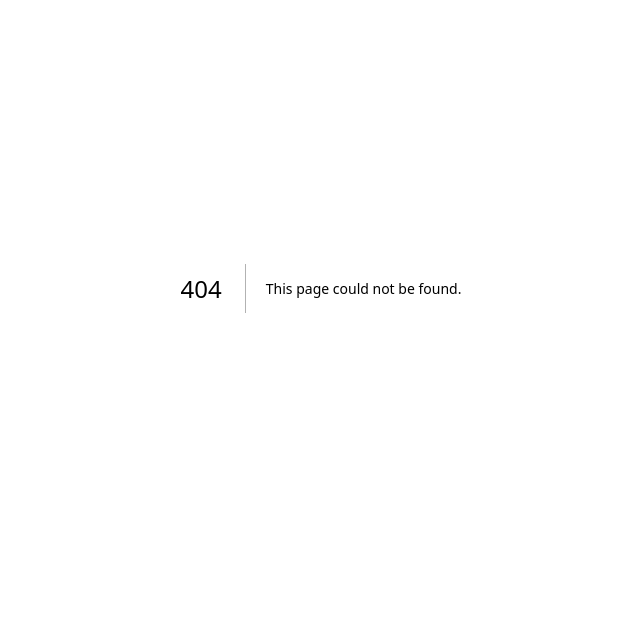
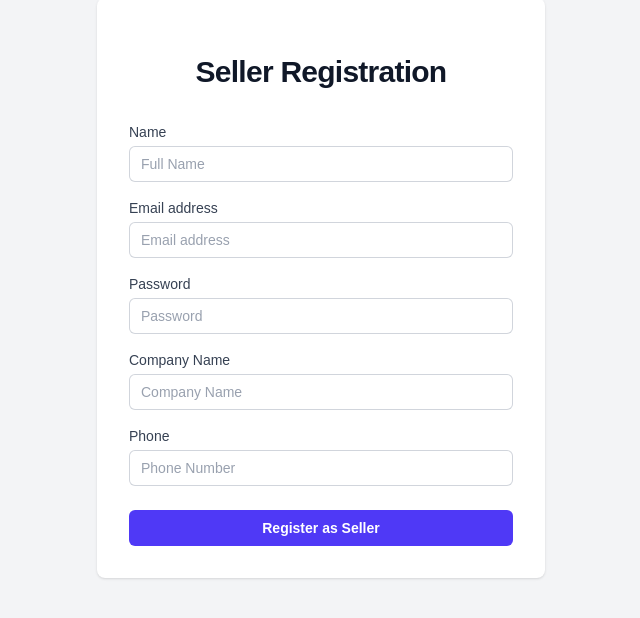
Before and after one commit to Maaz-21/scv, a Next.js app in the folder frontend/: page /register-seller in a window 1280 px wide. Before the commit this address had no page. Shown: the part 112-730 px from the top of the page, without its empty margins (319-959 px from the left). Built offline with nearby package versions, Linux system fonts and the light colour scheme; no server answers.

Commit message:
feat(auth): seller onboarding registration page

```diff
--- /dev/null
+++ b/frontend/app/(public)/register-seller/page.js
@@ -0,0 +1,170 @@
+'use client';
+
+import { useState } from 'react';
+import { useRouter } from 'next/navigation';
+import { apiPost } from '@/services/apiClient';
+
+export default function SellerSignupPage() {
+    const router = useRouter();
+
+    const [formData, setFormData] = useState({
+        name: '',
+        email: '',
+        password: '',
+        companyName: '',
+        phone: ''
+    });
+    const [error, setError] = useState('');
+    const [loading, setLoading] = useState(false);
+
+    const handleChange = (e) => {
+        const { name, value } = e.target;
+        setFormData(prev => ({
+            ...prev,
+            [name]: value
+        }));
+    };
+
+    const handleSubmit = async (e) => {
+        e.preventDefault();
+        setError('');
+        setLoading(true);
+
+        try {
+            await apiPost('/auth/register', {
+                ...formData,
+                roleName: 'seller'
+            });
+
+            alert('Account pending admin approval');
+            router.push('/login');
+        } catch (err) {
+            setError(err.message || 'Registration failed');
+        } finally {
+            setLoading(false);
+        }
+    };
+
+    return (
+        <div className="flex min-h-screen items-center justify-center bg-gray-100 px-4 py-12 sm:px-6 lg:px-8">
+            <div className="w-full max-w-md space-y-8 bg-white p-8 shadow rounded-lg">
+                <div>
+                    <h2 className="mt-6 text-center text-3xl font-bold tracking-tight text-gray-900">
+                        Seller Registration
+                    </h2>
+                </div>
+
+                {error && (
+                    <div className="bg-red-50 border-l-4 border-red-500 p-4 mb-4">
+                        <div className="flex">
+                            <div className="flex-shrink-0">
+                                <svg className="h-5 w-5 text-red-400" viewBox="0 0 20 20" fill="currentColor">
+                                    <path fillRule="evenodd" d="M10 18a8 8 0 100-16 8 8 0 000 16zM8.707 7.293a1 1 0 00-1.414 1.414L8.586 10l-1.293 1.293a1 1 0 101.414 1.414L10 11.414l1.293 1.293a1 1 0 001.414-1.414L11.414 10l1.293-1.293a1 1 0 00-1.414-1.414L10 8.586 8.707 7.293z" clipRule="evenodd" />
+                                </svg>
+                            </div>
+                            <div className="ml-3">
+                                <p className="text-sm text-red-700">{error}</p>
+                            </div>
+                        </div>
+                    </div>
+                )}
+
+                <form className="mt-8 space-y-6" onSubmit={handleSubmit}>
+                    <div className="space-y-4">
+                        <div>
+                            <label htmlFor="name" className="block text-sm font-medium text-gray-700 mb-1">
+                                Name
+                            </label>
+                            <input
+                                id="name"
+                                name="name"
+                                type="text"
+                                required
+                                className="relative block w-full rounded-md border-0 py-1.5 text-gray-900 ring-1 ring-inset ring-gray-300 placeholder:text-gray-400 focus:z-10 focus:ring-2 focus:ring-inset focus:ring-indigo-600 sm:text-sm sm:leading-6 px-3"
+                                placeholder="Full Name"
+                                value={formData.name}
+                                onChange={handleChange}
+                            />
+                        </div>
+
+                        <div>
+                            <label htmlFor="email" className="block text-sm font-medium text-gray-700 mb-1">
+                                Email address
+                            </label>
+                            <input
+                                id="email"
+                                name="email"
+                                type="email"
+                                autoComplete="email"
+                                required
+                                className="relative block w-full rounded-md border-0 py-1.5 text-gray-900 ring-1 ring-inset ring-gray-300 placeholder:text-gray-400 focus:z-10 focus:ring-2 focus:ring-inset focus:ring-indigo-600 sm:text-sm sm:leading-6 px-3"
+                                placeholder="Email address"
+                                value={formData.email}
+                                onChange={handleChange}
+                            />
+                        </div>
+
+                        <div>
+                            <label htmlFor="password" className="block text-sm font-medium text-gray-700 mb-1">
+                                Password
+                            </label>
+                            <input
+                                id="password"
+                                name="password"
+                                type="password"
+                                autoComplete="new-password"
+                                required
+                                className="relative block w-full rounded-md border-0 py-1.5 text-gray-900 ring-1 ring-inset ring-gray-300 placeholder:text-gray-400 focus:z-10 focus:ring-2 focus:ring-inset focus:ring-indigo-600 sm:text-sm sm:leading-6 px-3"
+                                placeholder="Password"
+                                value={formData.password}
+                                onChange={handleChange}
+                            />
+                        </div>
+
+                        <div>
+                            <label htmlFor="companyName" className="block text-sm font-medium text-gray-700 mb-1">
+                                Company Name
+                            </label>
+                            <input
+                                id="companyName"
+                                name="companyName"
+                                type="text"
+                                required
+                                className="relative block w-full rounded-md border-0 py-1.5 text-gray-900 ring-1 ring-inset ring-gray-300 placeholder:text-gray-400 focus:z-10 focus:ring-2 focus:ring-inset focus:ring-indigo-600 sm:text-sm sm:leading-6 px-3"
+                                placeholder="Company Name"
+                                value={formData.companyName}
+                                onChange={handleChange}
+                            />
+                        </div>
+
+                        <div>
+                            <label htmlFor="phone" className="block text-sm font-medium text-gray-700 mb-1">
+                                Phone
+                            </label>
+                            <input
+                                id="phone"
+                                name="phone"
+                                type="tel"
+                                required
+                                className="relative block w-full rounded-md border-0 py-1.5 text-gray-900 ring-1 ring-inset ring-gray-300 placeholder:text-gray-400 focus:z-10 focus:ring-2 focus:ring-inset focus:ring-indigo-600 sm:text-sm sm:leading-6 px-3"
+                                placeholder="Phone Number"
+                                value={formData.phone}
+                                onChange={handleChange}
+                            />
+                        </div>
+                    </div>
+
+                    <div>
+                        <button
+                            type="submit"
+                            disabled={loading}
+                            className="group relative flex w-full justify-center rounded-md bg-indigo-600 px-3 py-2 text-sm font-semibold text-white hover:bg-indigo-500 focus-visible:outline focus-visible:outline-2 focus-visible:outline-offset-2 focus-visible:outline-indigo-600 disabled:opacity-50"
+                        >
+                            {loading ? 'Registering...' : 'Register as Seller'}
+                        </button>
+                    </div>
+                </form>
+            </div>
+        </div>
+    );
+}
```
